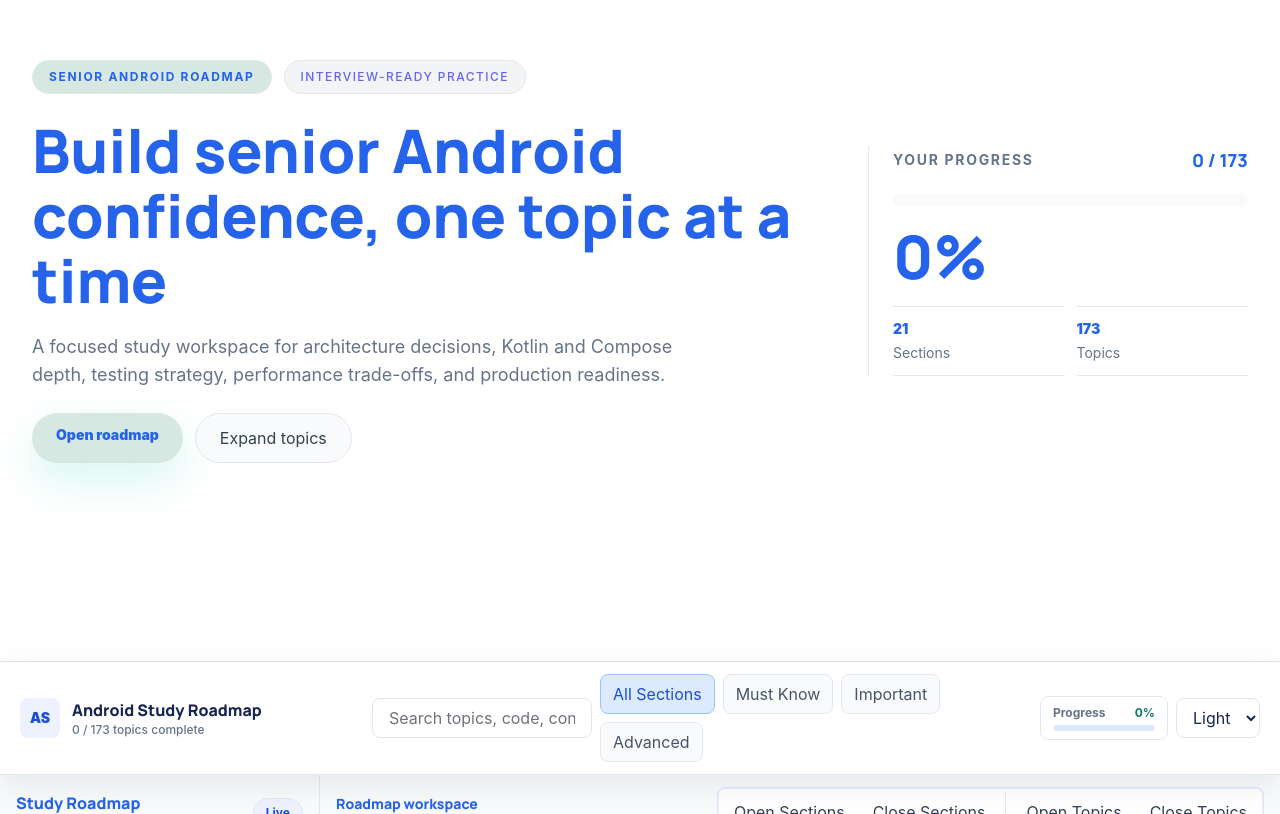
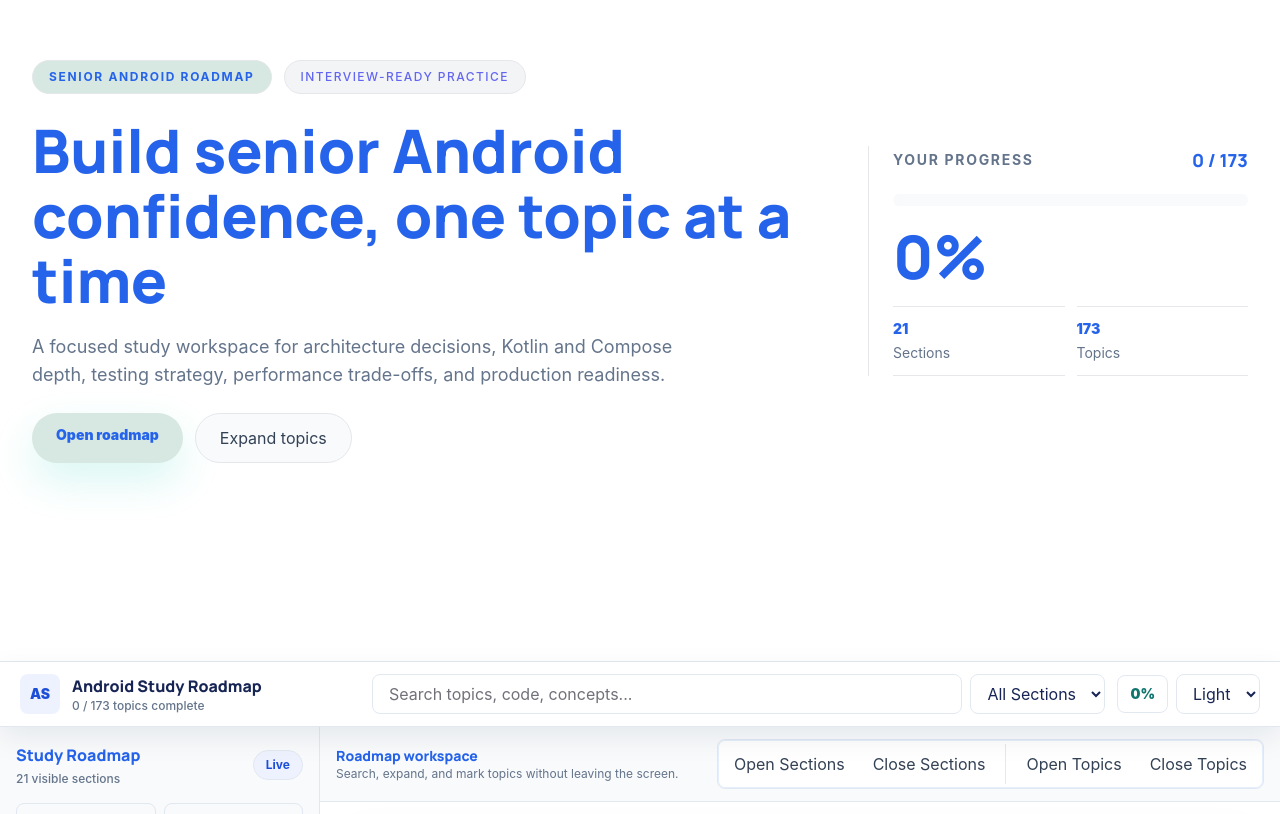
Before and after one commit to RanganathanApps/android-core, a Next.js app: page / in a window 1280 px wide. Shown: the part 138-952 px from the top of the page. Built offline with nearby package versions, Linux system fonts and the light colour scheme.

Commit message:
Auto-hide simplified sticky action bar

```diff
--- a/components/RoadmapApp.tsx
+++ b/components/RoadmapApp.tsx
@@ -319,6 +319,7 @@ export default function RoadmapApp({ initialContent }: RoadmapAppProps) {
   const [expandedTopics, setExpandedTopics] = useState<Set<string>>(() => new Set());
   const [expandedCodeBlocks, setExpandedCodeBlocks] = useState<Set<string>>(() => new Set());
   const [theme, setTheme] = useState<Theme>("light");
+  const [actionBarHidden, setActionBarHidden] = useState(false);
 
   useEffect(() => {
     setIsHydrated(true);
@@ -393,6 +394,35 @@ export default function RoadmapApp({ initialContent }: RoadmapAppProps) {
     setExpandedSections(nextSections);
     setExpandedTopics(nextTopics);
   }, [initialContent, searchTerm]);
+
+  useEffect(() => {
+    let lastScrollY = window.scrollY;
+    let ticking = false;
+
+    function handleScroll() {
+      if (ticking) return;
+
+      window.requestAnimationFrame(() => {
+        const currentScrollY = window.scrollY;
+        const scrollingDown = currentScrollY > lastScrollY + 8;
+        const scrollingUp = currentScrollY < lastScrollY - 8;
+
+        if (currentScrollY < 160 || scrollingUp) {
+          setActionBarHidden(false);
+        } else if (scrollingDown && currentScrollY > 280) {
+          setActionBarHidden(true);
+        }
+
+        lastScrollY = currentScrollY;
+        ticking = false;
+      });
+
+      ticking = true;
+    }
+
+    window.addEventListener("scroll", handleScroll, { passive: true });
+    return () => window.removeEventListener("scroll", handleScroll);
+  }, []);
 
   const visibleSections = useMemo(() => {
     return initialContent
@@ -523,7 +553,12 @@ export default function RoadmapApp({ initialContent }: RoadmapAppProps) {
           </div>
         </section>
 
-        <header className="roadmap-actionbar sticky top-0 z-30 border-b border-white/10 bg-[#10211f]/95 px-3 py-2 backdrop-blur sm:px-5 sm:py-3">
+        <header
+          className={cx(
+            "roadmap-actionbar sticky top-0 z-30 border-b border-white/10 bg-[#10211f]/95 px-3 py-2 backdrop-blur transition-transform duration-300 sm:px-5 sm:py-3",
+            actionBarHidden && "-translate-y-full",
+          )}
+        >
           <div className="grid gap-2 sm:gap-3 xl:grid-cols-[minmax(240px,340px)_minmax(260px,1fr)_auto] xl:items-center">
             <div className="flex min-w-0 items-center gap-3">
               <div className="flex h-8 w-8 shrink-0 items-center justify-center rounded-lg bg-teal-300 text-xs font-black text-slate-950 sm:h-10 sm:w-10 sm:text-sm">
@@ -549,7 +584,7 @@ export default function RoadmapApp({ initialContent }: RoadmapAppProps) {
               </div>
             </div>
 
-            <div className="grid min-w-0 gap-2 lg:grid-cols-[minmax(220px,1fr)_auto] lg:items-center">
+            <div className="grid min-w-0 grid-cols-[minmax(0,1fr)_auto] gap-2 lg:items-center">
               <input
                 value={searchInput}
                 onChange={(event) => setSearchInput(event.target.value)}
@@ -557,35 +592,22 @@ export default function RoadmapApp({ initialContent }: RoadmapAppProps) {
                 className="h-9 rounded-lg border border-white/10 bg-slate-950/70 px-3 text-sm text-white outline-none transition placeholder:text-slate-500 focus:border-teal-300 sm:h-10 sm:px-4"
               />
 
-              <div className="flex gap-2 overflow-x-auto pb-1 sm:flex-wrap sm:overflow-visible sm:pb-0">
+              <select
+                value={activeFilter}
+                onChange={(event) => setActiveFilter(event.target.value as Filter)}
+                className="h-9 max-w-32 rounded-lg border border-white/10 bg-slate-950 px-2 text-xs font-semibold text-white outline-none focus:border-teal-300 sm:h-10 sm:max-w-none sm:px-3 sm:text-sm"
+                aria-label="Roadmap filter"
+              >
                 {filters.map((filter) => (
-                  <button
-                    key={filter.id}
-                    type="button"
-                    onClick={() => setActiveFilter(filter.id)}
-                    className={cx(
-                      "h-8 shrink-0 rounded-lg border px-3 text-xs font-semibold transition sm:h-10 sm:text-sm",
-                      activeFilter === filter.id
-                        ? "border-teal-300 bg-teal-300 text-slate-950"
-                        : "border-white/10 bg-white/[0.04] text-slate-200 hover:border-teal-200/70",
-                    )}
-                  >
+                  <option key={filter.id} value={filter.id}>
                     {filter.label}
-                  </button>
+                  </option>
                 ))}
-              </div>
+              </select>
             </div>
 
             <div className="hidden flex-wrap items-center gap-2 xl:flex xl:justify-end">
-              <div className="min-w-32 rounded-lg border border-white/10 bg-black/20 px-3 py-2">
-                <div className="mb-1 flex items-center justify-between gap-3 text-xs font-bold text-slate-300">
-                  <span>Progress</span>
-                  <span className="text-teal-200">{progressPercent}%</span>
-                </div>
-                <div className="h-1.5 overflow-hidden rounded-full bg-slate-900">
-                  <div className="h-full bg-teal-300 transition-all" style={{ width: `${progressPercent}%` }} />
-                </div>
-              </div>
+              <span className="rounded-lg border border-white/10 bg-black/20 px-3 py-2 text-sm font-black text-teal-200">{progressPercent}%</span>
               <select
                 value={theme}
                 onChange={(event) => setTheme(event.target.value as Theme)}
```
